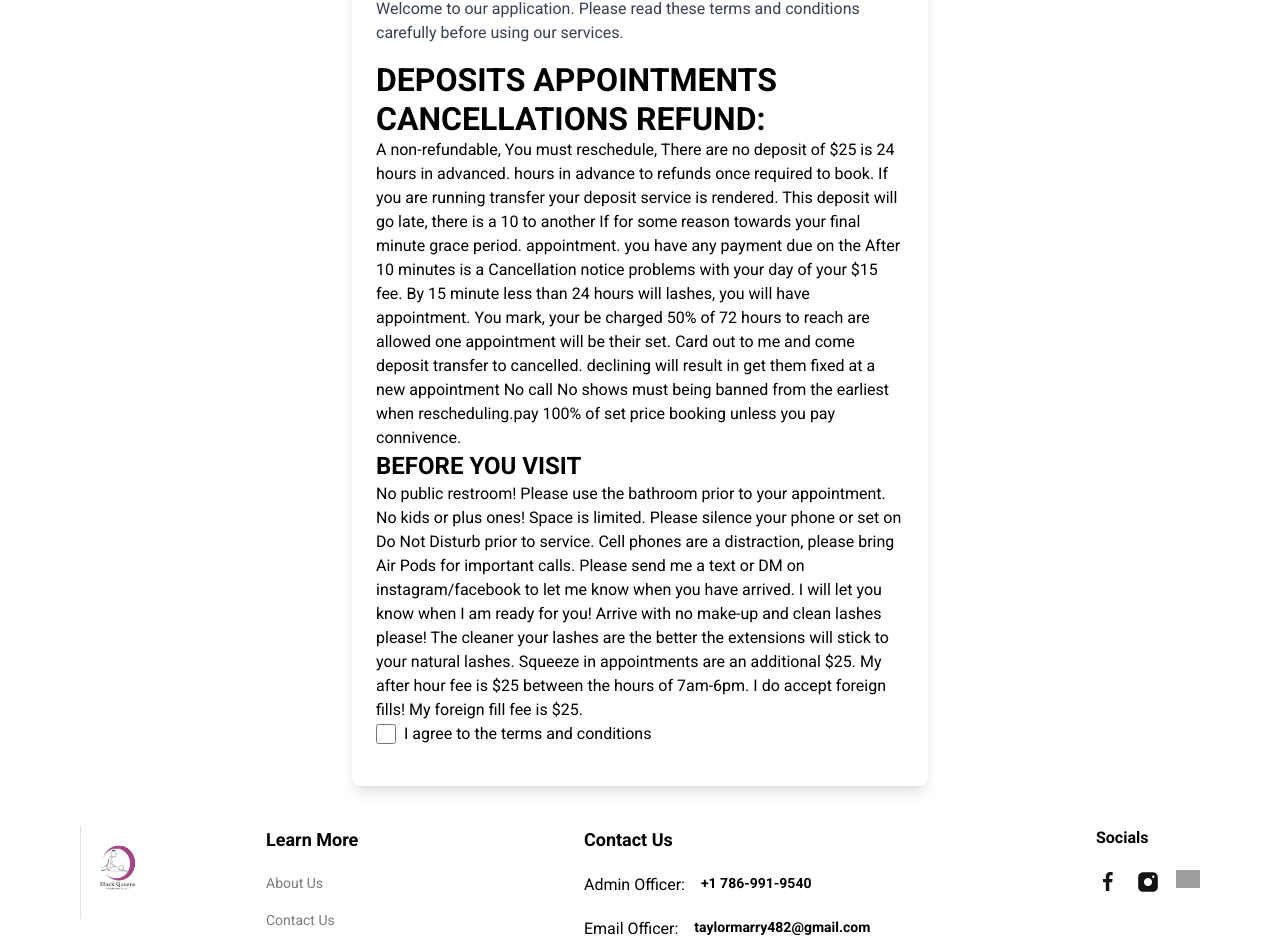
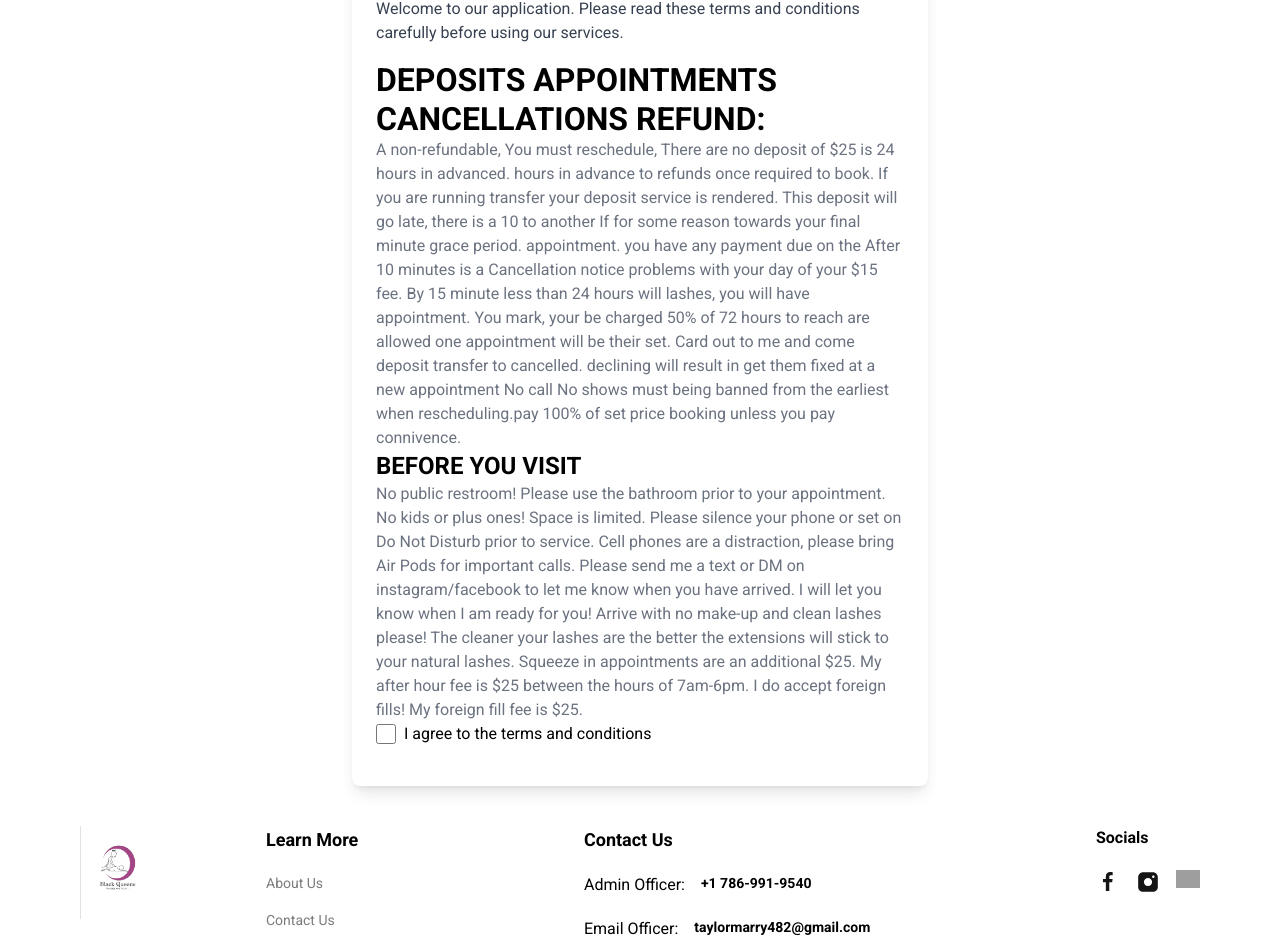
Before and after one commit to abbakar-cyber/blackqueenmassage, a Next.js app: page / in a window 1280 px wide. Shown: the part 7680-8618 px from the top of the page. Built offline with nearby package versions, Linux system fonts and the light colour scheme; grey boxes are pictures that could not be loaded.

Commit message:
edited paras

```diff
--- a/components/Terms.tsx
+++ b/components/Terms.tsx
@@ -7,7 +7,7 @@ const Terms = () => {
           before using our services.
         </p>
         <strong className="bold-32 ">DEPOSITS APPOINTMENTS CANCELLATIONS REFUND:</strong>
-        <p>A non-refundable,
+        <p className="text-gray-500">A non-refundable,
         You must reschedule,
         There are no deposit of $25 is 24 hours in advanced. hours in advance to refunds once
         required to book. If you are running transfer your deposit service is rendered. This deposit will go
@@ -19,7 +19,7 @@ const Terms = () => {
         the earliest when rescheduling.pay 100% of set price booking unless you pay connivence.
         </p>
         <strong className="font-bold text-2xl ">BEFORE YOU VISIT</strong>
-        <p>No public restroom! Please use the bathroom prior to your appointment.
+        <p className="text-gray-500">No public restroom! Please use the bathroom prior to your appointment.
                 No kids or plus ones! Space is limited.
                 Please silence your phone or set on Do Not Disturb prior to service.
                 Cell phones are a distraction, please bring Air Pods for important calls.
```
